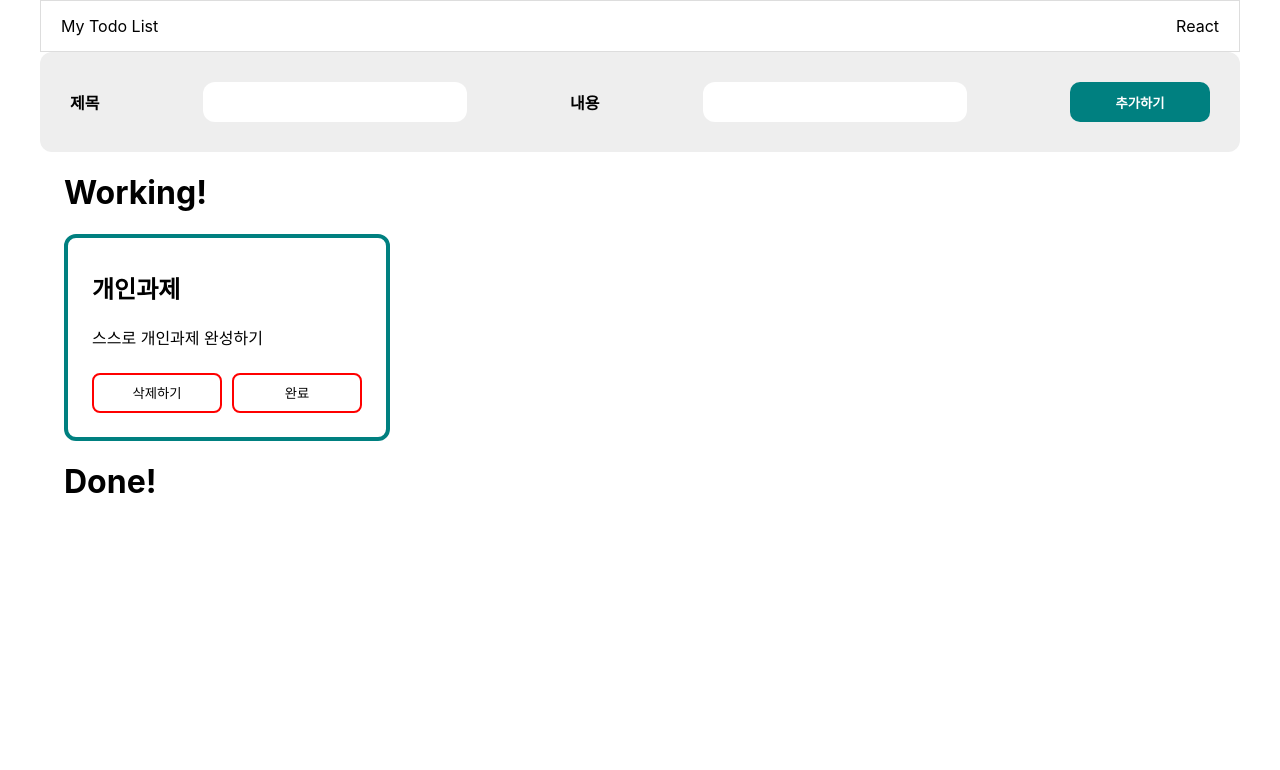
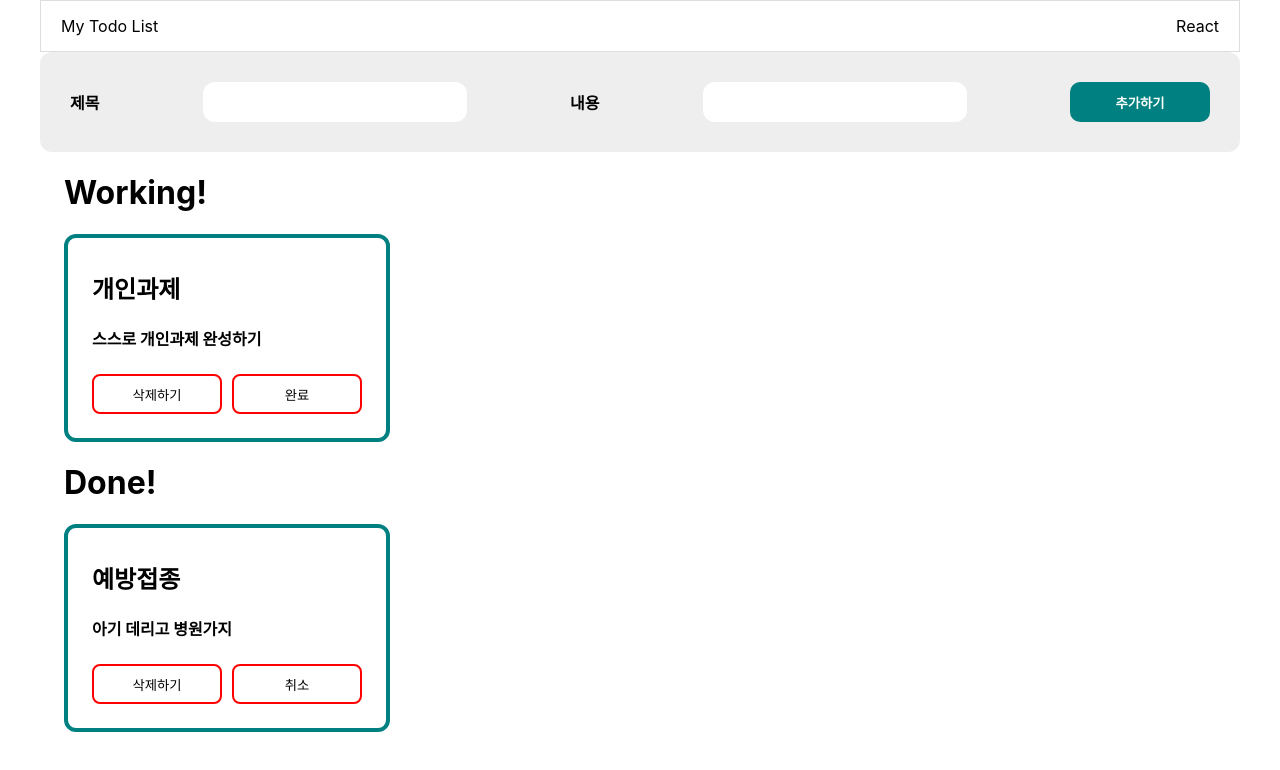
Before and after one commit to kwonih1020/MyToDoList, a React (Create React App) app in the folder week-1/: page / in a window 1280 px wide. Shown: the top 770 px of the page. Built offline with nearby package versions, Linux system fonts and the light colour scheme; the HTML template or start-up script is replaced by a standard one.

Commit message:
리펙토링 - 함수이름 변경

```diff
--- a/week-1/src/components/layout/Layout.jsx
+++ b/week-1/src/components/layout/Layout.jsx
@@ -18,6 +18,12 @@ const Layout = () => {
       title: '개인과제',
       body: '스스로 개인과제 완성하기',
       isDone: false
+    },
+    {
+      id: Math.random().toString(36).substring(2, 12),
+      title: '예방접종',
+      body: '아기 데리고 병원가지',
+      isDone: true
     }
   ]);
 
--- a/week-1/src/components/todo/Todo.jsx
+++ b/week-1/src/components/todo/Todo.jsx
@@ -3,15 +3,15 @@ import { ButtonBox, Button, TodoContainer } from './style.js';
 
 const Todo = ( {todo, onDeleteHanlder, onCompleteHandler} ) => {
 
-  const cancelClick = () => ( todo.isDone ? "취소" : "완료" );
+  const cancelHandler = () => ( todo.isDone ? "취소" : "완료" );
 
   return (
     <TodoContainer>
       <h2>{todo.title}</h2>
-      <div>{todo.body}</div>
+      <h4>{todo.body}</h4>
       <ButtonBox>
         <Button onClick={() => onDeleteHanlder(todo.id)}>삭제하기</Button>
-        <Button onClick={() => onCompleteHandler(todo.id)}>{cancelClick()}</Button>
+        <Button onClick={() => onCompleteHandler(todo.id)}>{cancelHandler()}</Button>
       </ButtonBox>
     </TodoContainer>
   )
```
